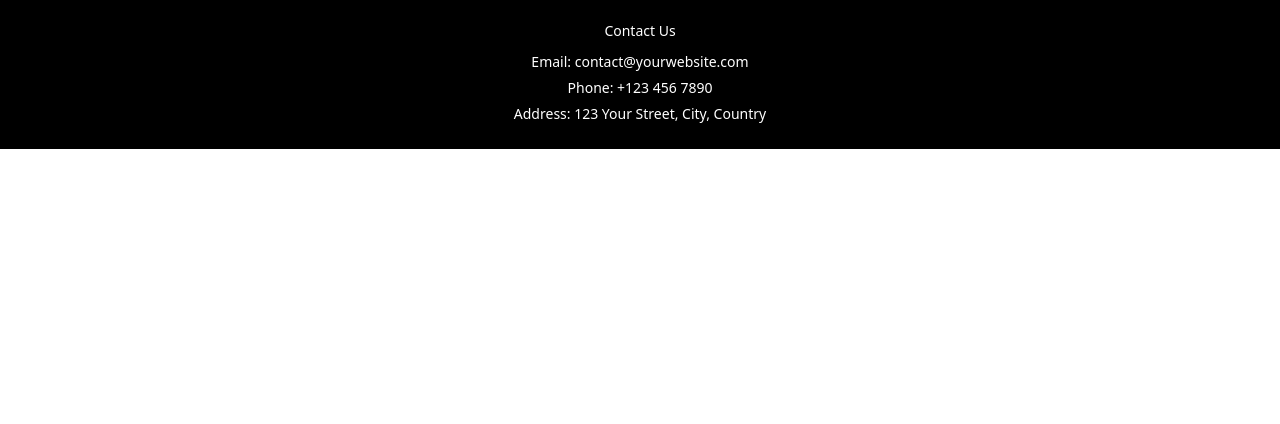
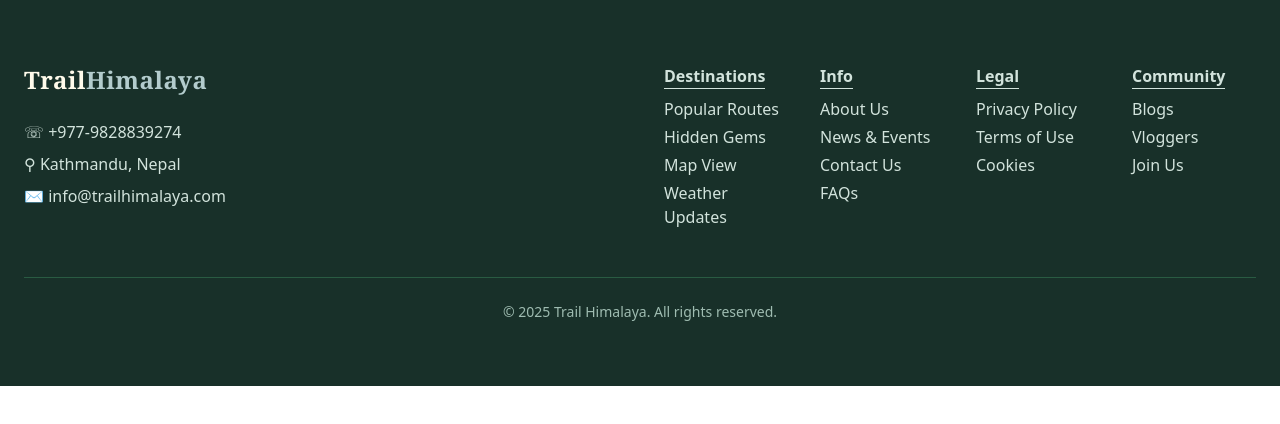
Before and after one commit to siikum/FYP-Frontend, a React (Vite) app: page /Footer in a window 1280 px wide. Shown: the top 424 px of the page. Built offline with nearby package versions, Linux system fonts and the light colour scheme; no server answers.

Commit message:
recommendation system done

```diff
--- a/src/App.jsx
+++ b/src/App.jsx
@@ -17,7 +17,6 @@ import AdminDashboard from "./pages/admin_dashboard.jsx";
 import ProfilePage from "./pages/ProfilePage.jsx";
 import NewSignUpPage from "./pages/NewSignUpPage.jsx";
 import LoginPage from "./pages/LoginPage.jsx";
-import Chatting from "./pages/Chat/Chat.jsx";
 
 function App() {
   console.log("App Component Loaded!");
@@ -48,7 +47,7 @@ function App() {
         <Route path="/ProfilePage" element={<ProfilePage />} />
         <Route path="/NewSignUpPage" element={<NewSignUpPage />} />
         <Route path="/LoginPage" element={<LoginPage />} />
-        <Route path="/Chat/Chat" element={<Chatting />} />
+
       </Routes>
     </Router>
   );
--- a/src/components/ContactUs.jsx
+++ b/src/components/ContactUs.jsx
@@ -1,4 +1,5 @@
 import React, { useState } from "react";
+
 
 const ContactUs = () => {
 const [formData, setFormData] = useState({
--- a/src/components/Footer.jsx
+++ b/src/components/Footer.jsx
@@ -1,15 +1,67 @@
-// Footer.js
-import React from 'react';
-import '../styles/Footer.css'; // Import CSS for styling
+import React from "react";
 
 const Footer = () => {
   return (
-    <footer className="footer">
-      <div className="footer-content">
-        <h3>Contact Us</h3>
-        <p>Email: contact@yourwebsite.com</p>
-        <p>Phone: +123 456 7890</p>
-        <p>Address: 123 Your Street, City, Country</p>
+    <footer className="bg-[#183029] text-[#d2e3dc] px-6 py-16">
+      <div className="max-w-7xl mx-auto grid grid-cols-1 lg:grid-cols-2 gap-12">
+
+        {/* Left Contact Info & Logo */}
+        <div className="space-y-6">
+          <div>
+            <h1 className="text-2xl font-extrabold tracking-wide font-serif text-white">
+              <span className="text-amber-50">Trail</span>
+              <span className="text-[#b3cccd]">Himalaya</span>
+            </h1>
+          </div>
+          <div className="space-y-2 text-base">
+            <p>☏ +977-9828839274</p>
+            <p>⚲ Kathmandu, Nepal</p>
+            <p>✉ info@trailhimalaya.com</p>
+          </div>
+        </div>
+
+        {/* Right Navigation */}
+        <div className="grid grid-cols-2 md:grid-cols-4 gap-8 text-base">
+          <div>
+            <h4 className="font-semibold mb-2 border-b border-[#d2e3dc] w-fit">Destinations</h4>
+            <ul className="space-y-1">
+              <li><a href="#" className="hover:underline">Popular Routes</a></li>
+              <li><a href="#" className="hover:underline">Hidden Gems</a></li>
+              <li><a href="#" className="hover:underline">Map View</a></li>
+              <li><a href="#" className="hover:underline">Weather Updates</a></li>
+            </ul>
+          </div>
+          <div>
+            <h4 className="font-semibold mb-2 border-b border-[#d2e3dc] w-fit">Info</h4>
+            <ul className="space-y-1">
+              <li><a href="#" className="hover:underline">About Us</a></li>
+              <li><a href="#" className="hover:underline">News & Events</a></li>
+              <li><a href="#" className="hover:underline">Contact Us</a></li>
+              <li><a href="#" className="hover:underline">FAQs</a></li>
+            </ul>
+          </div>
+          <div>
+            <h4 className="font-semibold mb-2 border-b border-[#d2e3dc] w-fit">Legal</h4>
+            <ul className="space-y-1">
+              <li><a href="#" className="hover:underline">Privacy Policy</a></li>
+              <li><a href="#" className="hover:underline">Terms of Use</a></li>
+              <li><a href="#" className="hover:underline">Cookies</a></li>
+            </ul>
+          </div>
+          <div>
+            <h4 className="font-semibold mb-2 border-b border-[#d2e3dc] w-fit">Community</h4>
+            <ul className="space-y-1">
+              <li><a href="#" className="hover:underline">Blogs</a></li>
+              <li><a href="#" className="hover:underline">Vloggers</a></li>
+              <li><a href="#" className="hover:underline">Join Us</a></li>
+            </ul>
+          </div>
+        </div>
+      </div>
+
+      {/* Bottom Bar */}
+      <div className="mt-12 text-sm text-center text-[#9fbcb1] border-t border-[#295b42] pt-6">
+        &copy; {new Date().getFullYear()} Trail Himalaya. All rights reserved.
       </div>
     </footer>
   );
--- a/src/components/Navbar.jsx
+++ b/src/components/Navbar.jsx
@@ -80,7 +80,9 @@ const Navbar = ({ isBlack = false }) => {
         {/* Logo */}
         <div className="logo">
           <Link to="/">
-            <h1 className={`text-xl font-bold ${textColorClass}`}>Logo</h1>
+          <h1 className={`text-2xl font-extrabold tracking-wide font-serif text-[#0B3D20]`}>
+            <span className="text-amber-50">Trail</span><span className="text-[#295b42]">Himalaya</span>
+          </h1>
           </Link>
         </div>
 
--- /dev/null
+++ b/src/components/TopDestinations.jsx
@@ -0,0 +1,69 @@
+// components/TopDestinations.jsx
+import React, { useEffect, useState } from "react";
+import axios from "axios";
+import { useNavigate } from "react-router-dom";
+
+const TopDestinations = () => {
+  const [destinations, setDestinations] = useState([]);
+  const isAuthenticated = !!localStorage.getItem("authToken");
+  const navigate = useNavigate();
+
+  useEffect(() => {
+    const fetchDestinations = async () => {
+      try {
+        const res = await axios.get(
+          "http://localhost:8000/machine_learning/top-destinations/",
+          {
+            headers: {
+              Authorization: localStorage.getItem("authToken")
+                ? `Token ${localStorage.getItem("authToken")}`
+                : undefined,
+            },
+          }
+        );
+        setDestinations(res.data);
+      } catch (error) {
+        console.error("Error fetching top destinations:", error);
+      }
+    };
+
+    fetchDestinations();
+  }, []);
+
+  return (
+    <section className="px-4 py-10 sm:px-6 lg:px-16 bg-amber-50">
+      <h2 className="text-2xl sm:text-3xl font-bold text-[#0B3D20] mb-8">
+        {isAuthenticated
+          ? "Top 5 Best Destinations From Users’ Choice"
+          : "Top Destinations"}
+      </h2>
+
+      {destinations.length === 0 ? (
+        <p className="text-gray-500">No destinations to display right now.</p>
+      ) : (
+        <div className="grid grid-cols-1 sm:grid-cols-2 md:grid-cols-3 xl:grid-cols-5 gap-6">
+          {destinations.map((dest) => (
+            <div
+              key={dest.destination_id}
+              className="bg-white rounded-2xl shadow-md hover:shadow-xl transition duration-300 cursor-pointer overflow-hidden group"
+              onClick={() => navigate(`/destination/${dest.slug}`)}
+              >
+              <img
+                src={dest.cover_image}
+                alt={dest.display_title}
+                className="w-full h-48 object-cover group-hover:scale-105 transition-transform duration-300"
+              />
+              <div className="p-3">
+                <h3 className="text-lg font-semibold text-gray-800 text-center">
+                  {dest.display_title}
+                </h3>
+              </div>
+            </div>
+          ))}
+        </div>
+      )}
+    </section>
+  );
+};
+
+export default TopDestinations;
--- a/src/pages/About.jsx
+++ b/src/pages/About.jsx
@@ -5,6 +5,8 @@ import Navbar from "../components/Navbar";
 import AboutTrailHimalaya from "../components/AboutTrailHimalaya";
 import FeaturedCreators from "../components/FeaturedCreators";
 import ContactUs from "../components/ContactUs";
+import Footer from "../components/Footer";
+
 
 
 const About = () => {
@@ -160,6 +162,7 @@ const About = () => {
       </section>
 
       <ContactUs />
+      <Footer />
     </>
   );
 };
--- a/src/pages/Chat/Chat.jsx
+++ /dev/null
@@ -1,38 +0,0 @@
-import crypto from "crypto";
-
-function generateToken(appID, appSecret, userID, expireTime = 3600) {
-  const payload = {
-    app_id: appID,
-    user_id: userID,
-    expire_at: Math.floor(Date.now() / 1000) + expireTime,
-  };
-
-  const header = {
-    alg: "HS256",
-    typ: "JWT",
-  };
-
-  function base64Encode(obj) {
-    return Buffer.from(JSON.stringify(obj)).toString("base64url");
-  }
-
-  const encodedHeader = base64Encode(header);
-  const encodedPayload = base64Encode(payload);
-  const signature = crypto
-    .createHmac("sha256", appSecret)
-    .update(`${encodedHeader}.${encodedPayload}`)
-    .digest("base64url");
-
-  return `${encodedHeader}.${encodedPayload}.${signature}`;
-}
-
-const Chatting = {
-  appID: 701112513, // Your Zego App ID
-  appSecret: "c6d4baf572c61100fe6d5bd921672aaa", // Your Zego App Secret
-  userID: "user123", // The unique user ID
-  generateToken() {
-    return generateToken(this.appID, this.appSecret, this.userID);
-  },
-};
-
-export default Chatting;
--- a/src/pages/Home.jsx
+++ b/src/pages/Home.jsx
@@ -2,8 +2,9 @@ import "../styles/home.css";
 import Navbar from "../components/Navbar";
 // import SentimentAnalysis from "../components/SentimentAnalysis";
 import ReactPlayer from "react-player";
-import Footer from "../components/Footer"; // Import Footer component
-import Slider from "../components/Slider"; // Import Slider
+import Footer from "../components/Footer";
+import Slider from "../components/Slider";
+import TopDestination from "../components/TopDestinations"; // Import Slider
 import MultiLayerParallax from "./trial/MultiLayerParallax";
 import { motion, useInView } from "framer-motion";
 import { useRef, useState } from "react";
@@ -63,6 +64,8 @@ const Home = () => {
           </h1> */}
       </div>
 
+      <TopDestination />
+
       {/* Footer added here */}
       <Footer />
     </main>
```
